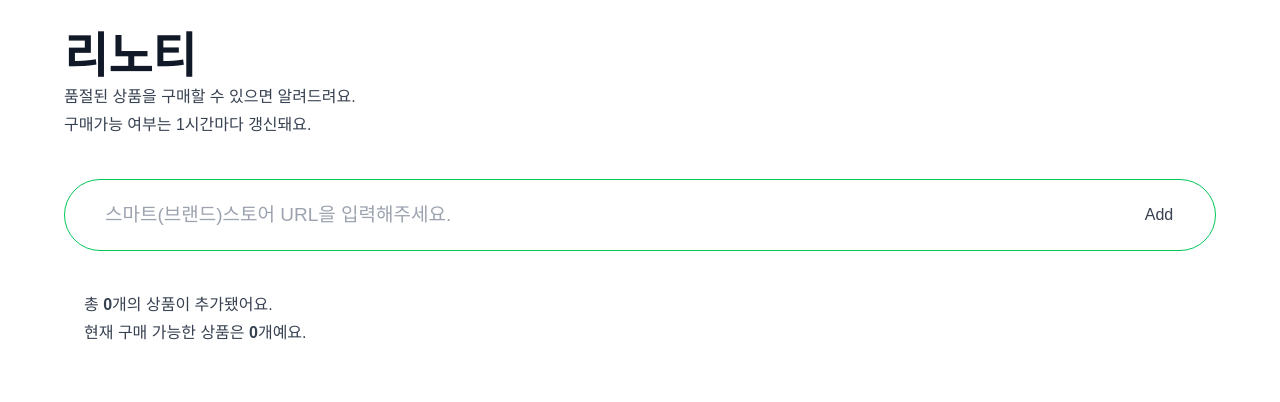
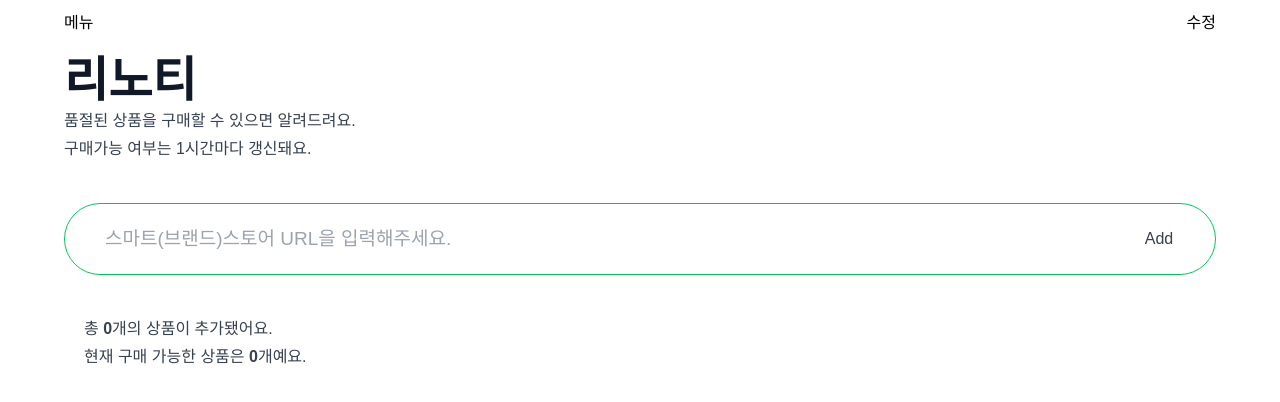
Before and after one commit to ForestLee0513/smartstore-restock-checker-fe, a Next.js app: page / in a window 1280 px wide. Shown: the top 402 px of the page. Built offline with nearby package versions, Linux system fonts and the light colour scheme.

Commit message:
[feat] 수정모드, 메뉴 토글기능/전역상태 추가

```diff
--- a/package.json
+++ b/package.json
@@ -14,6 +14,7 @@
     "next": "14.0.4",
     "react": "^18",
     "react-dom": "^18",
+    "recoil": "^0.7.7",
     "tailwind-merge": "^2.1.0"
   },
   "devDependencies": {
--- /dev/null
+++ b/src/app/_components/Header.tsx
@@ -0,0 +1,29 @@
+"use client";
+
+import { editModeState } from "@/recoil/EditMode";
+import { useState } from "react";
+import { useRecoilState } from "recoil";
+
+const Header = () => {
+  const [menuOpen, setMenuOpen] = useState<boolean>(false);
+  const [editMode, setEditMode] = useRecoilState(editModeState);
+
+  // 메뉴 열기
+  const toggleMenu = () => {
+    setMenuOpen(!menuOpen);
+  };
+
+  // 수정모드 토글
+  const toggleEditMode = () => {
+    setEditMode(!editMode);
+  };
+
+  return (
+    <header className="py-[10px] flex mx-auto w-[90%] pc:max-w-[1920px] justify-between">
+      <button onClick={toggleMenu}>메뉴</button>
+      <button onClick={toggleEditMode}>수정</button>
+    </header>
+  );
+};
+
+export default Header;
--- a/src/app/layout.tsx
+++ b/src/app/layout.tsx
@@ -1,5 +1,8 @@
 import type { Metadata } from "next";
+
 import "./globals.css";
+import RecoilRootProvider from "@/utils/recoilRootProvider";
+import Header from "./_components/Header";
 
 export const metadata: Metadata = {
   title: "리노티",
@@ -13,14 +16,16 @@ export default function RootLayout({
 }) {
   return (
     <html lang="en">
+      <RecoilRootProvider>
         <body>
-        <header className="py-[10px]"></header>
+          <Header />
           <div
             className={`grid grid-cols-4 pc:grid-cols-8 gap-[20px] pc:gap-[40px] mx-auto w-[90%] pc:max-w-[1920px] prose dark:prose-invert auto-rows-max pc:w-[90%])] pt-[10px]`}
           >
             {children}
           </div>
         </body>
+      </RecoilRootProvider>
     </html>
   );
 }
--- a/src/app/page.tsx
+++ b/src/app/page.tsx
@@ -4,6 +4,8 @@ import { ChangeEvent, FormEvent, useEffect, useState } from "react";
 import axios from "axios";
 import Button from "./_components/Button";
 import Image from "next/image";
+import { useRecoilState } from "recoil";
+import { editModeState } from "@/recoil/EditMode";
 
 interface productInfoType {
   price: string;
--- /dev/null
+++ b/src/recoil/EditMode.ts
@@ -0,0 +1,6 @@
+import { atom } from "recoil";
+
+export const editModeState = atom<boolean>({
+  key: "editMode",
+  default: false,
+});
--- /dev/null
+++ b/src/utils/recoilRootProvider.tsx
@@ -0,0 +1,10 @@
+"use client";
+import { RecoilRoot } from "recoil";
+
+export default function RecoilRootProvider({
+  children,
+}: {
+  children: React.ReactNode;
+}) {
+  return <RecoilRoot>{children}</RecoilRoot>;
+}
```
Also changed, not shown: 1 other file (tests, documents, lock files or other folders). Lines whose indentation alone changed are shown as unchanged.
